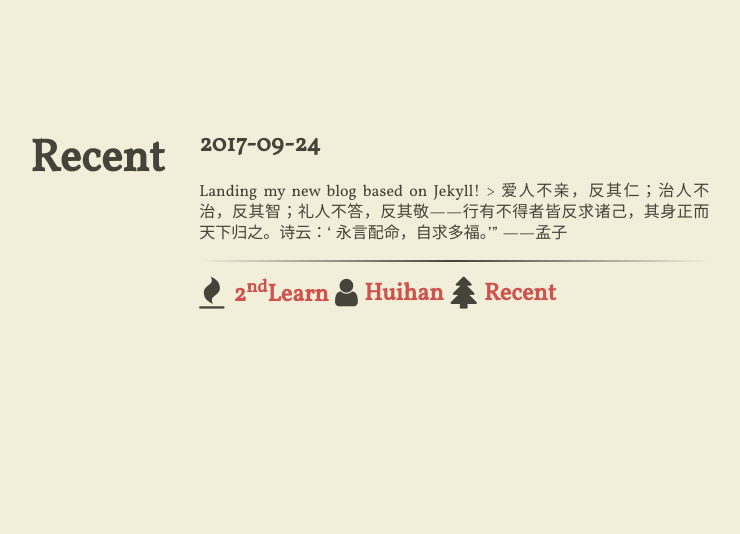
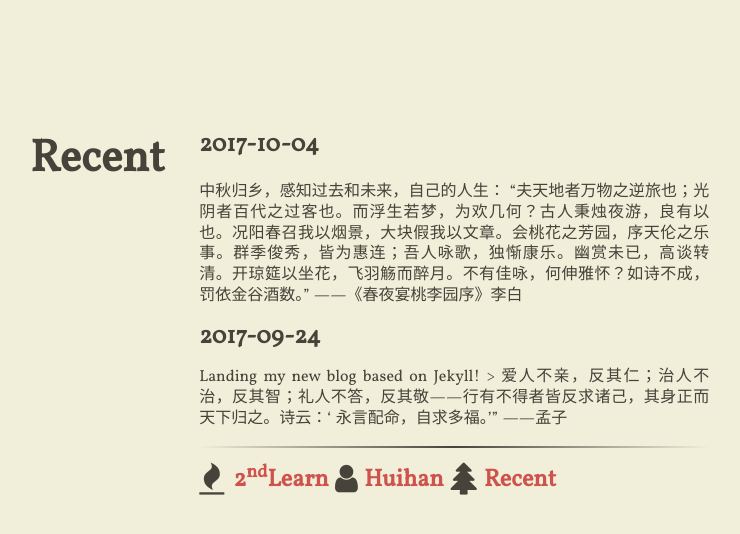
Before and after one commit to hwoihann/hwoihann.github.io, a Jekyll site: the page built from recent.md, in a window 1280 px wide. Shown: the top 534 px of the page, without its empty margins (468-1208 px from the left). Built offline with Jekyll 4.4.1, drawn with Linux system fonts in a browser that asks for light colours; nearby versions of some CDN libraries.

Commit message:
Update Recent-content.html

```diff
--- a/_includes/Recent-content.html
+++ b/_includes/Recent-content.html
@@ -1,11 +1,19 @@
+<h2>2017-10-04</h2>
+<div style="text-align: justify;line-height: 130%; word-spacing: 0.1em;">
+<p>中秋归乡，感知过去和未来，自己的人生：
+“夫天地者万物之逆旅也；光阴者百代之过客也。而浮生若梦，为欢几何？古人秉烛夜游，良有以也。况阳春召我以烟景，大块假我以文章。会桃花之芳园，序天伦之乐事。群季俊秀，皆为惠连；吾人咏歌，独惭康乐。幽赏未已，高谈转清。开琼筵以坐花，飞羽觞而醉月。不有佳咏，何伸雅怀？如诗不成，罚依金谷酒数。”
+——《春夜宴桃李园序》李白
+ </p>
 <h2>2017-09-24</h2>
-
 <div style="text-align: justify;line-height: 130%; word-spacing: 0.1em;">
 <p>Landing my new blog based on Jekyll!
 > 爱人不亲，反其仁；治人不治，反其智；礼人不答，反其敬——行有不得者皆反求诸己，其身正而天下归之。诗云：‘    永言配命，自求多福。’”
  ——孟子
 
  </p>
+
+
+
 <div>
 <hr />
 
```
